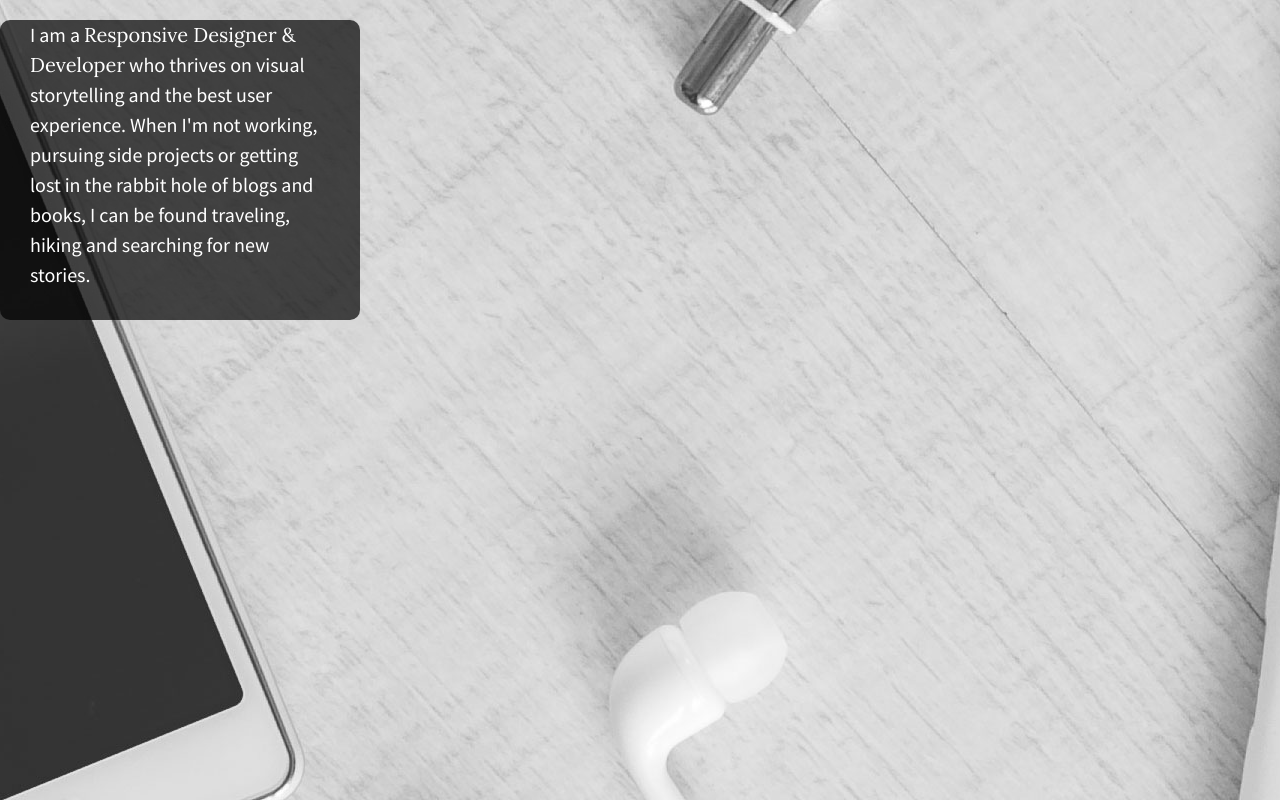
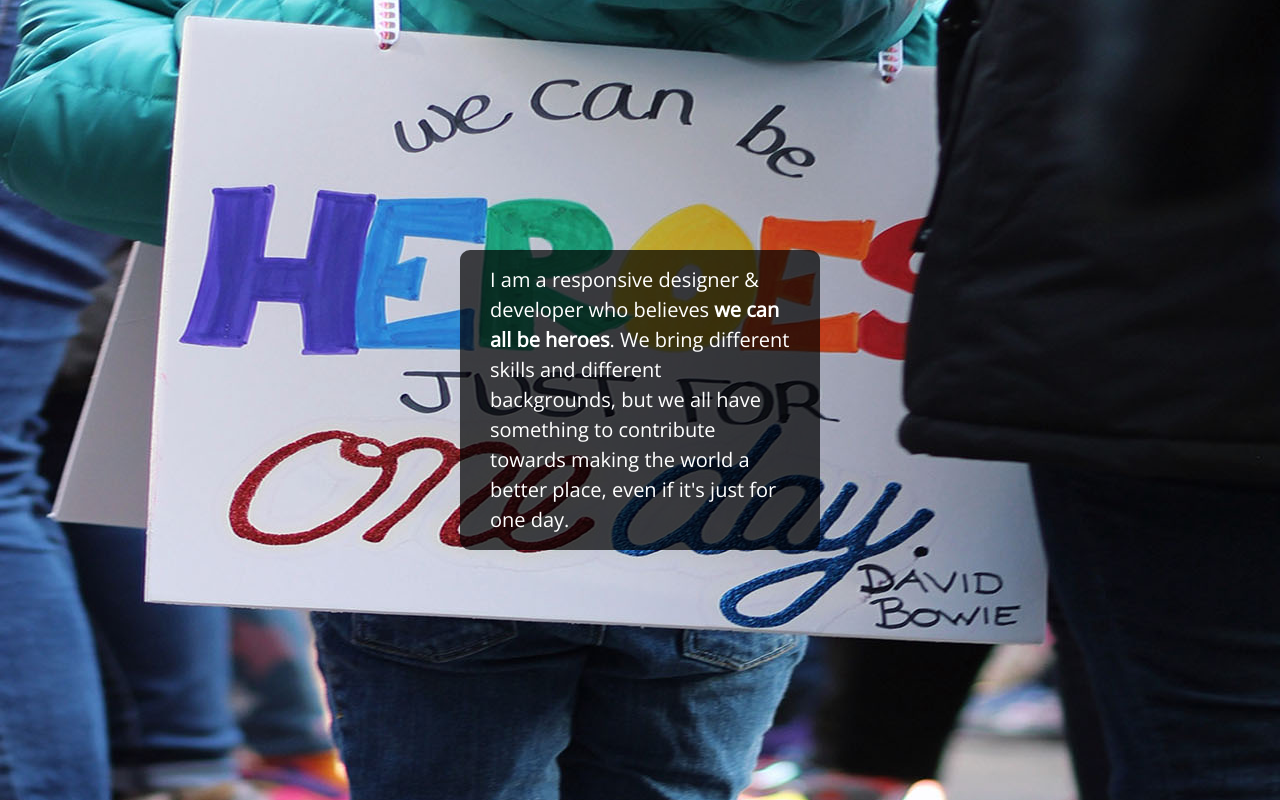
Before and after one commit to KWestfall/206-flexbox-customize-starter, a plain HTML site: page index.html in a window 1280 px wide. Drawn offline with nearby package versions, Linux system fonts and the light colour scheme.

Commit message:
heroes edit

```diff
--- a/css/main.css
+++ b/css/main.css
@@ -97,16 +97,21 @@
 
 /*Large Background Image*/
 html {
-  background: url(../img/bkgd2.jpg) no-repeat center center fixed;
+  background: url(../img/jessica-podraza-size-edit-unsplash.jpg) no-repeat center center fixed;
+  height: 100%;
    /* set height to 100% - these are important for allowing content to vertically align */
 }
 
 body {
+  height:100%;
   /* set height to 100% - these are important for allowing content to vertically align */
 }
 
 .wrapper {
   /* set the display to flex and use the justify-content & align-items properties to center all child elements on the page */
+  display: flex;
+  justify-content: center;
+  align-items: center;
   margin: 0;
   height: 100%;
   width: 100%;
@@ -114,10 +119,13 @@
 
 #content {
   /* set the display to flex and use the justify-content & align-items properties to center the text within the div*/
+  display: flex;
+  justify-content: center;
+  align-items: center;
   background: #222;
   background:rgba(0,0,0,0.7);
   color: #fff;
-  font-family: 'Source Sans Pro', sans-serif;
+  font-family: 'Open Sans', sans-serif;
   font-weight: 300;
   font-size: 1.25em;
   line-height: 1.5em;
@@ -128,7 +136,8 @@
 }
 
 #content p span {
-  font-family: 'Lora', sans-serif;
+  font-weight: 800;
+
 }
 
 
--- a/index.html
+++ b/index.html
@@ -13,7 +13,7 @@
         <link rel="stylesheet" href="css/normalize.css">
         <link rel="stylesheet" href="css/main.css">
         <script src="js/vendor/modernizr-2.8.3.min.js"></script>
-        <link href="https://fonts.googleapis.com/css?family=Lora|Source+Sans+Pro:400,700" rel="stylesheet">
+        <link href="https://fonts.googleapis.com/css?family=Open+Sans&display=swap" rel="stylesheet">
 
     </head>
     <body>
@@ -25,7 +25,8 @@
 
         <section class="wrapper">
             <div id="content">
-                <p>I am a <span>Responsive Designer & Developer</span> who thrives on visual storytelling and the best user experience. When I'm not working, pursuing side projects or getting lost in the rabbit hole of blogs and books, I can be found traveling, hiking and searching for new stories.</p>
+                <p>I am a responsive designer & developer who believes <span>we can all be heroes</span>. We bring different skills and different
+                backgrounds, but we all have something to contribute towards making the world a better place, even if it's just for one day.</p>
             </div>
         </section>
 
```
Also changed, not shown: img/jessica-podraza-size-edit-unsplash.jpg (added), 1 other file.
